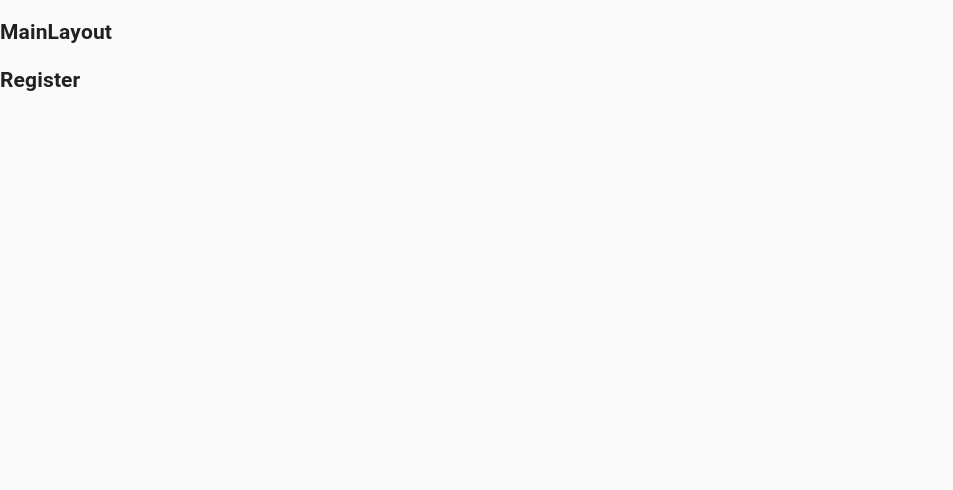
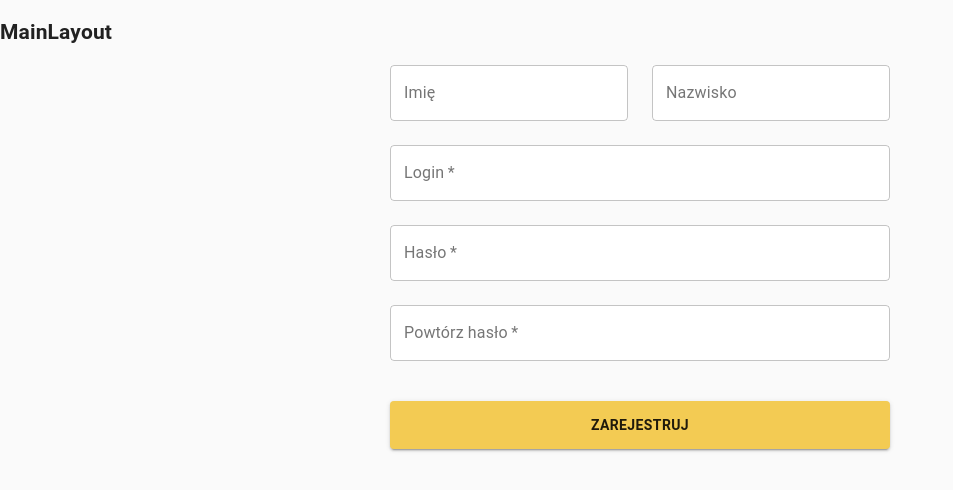
Before and after one commit to agnieszka-f/rental-sun-equipment, a React (Create React App) app: page /register in a window 1280 px wide. Shown: the top 490 px of the page, without its empty margins (0-953 px from the left). Built offline with nearby package versions, Linux system fonts and the light colour scheme.

Commit message:
add Register and Login component

```diff
--- a/src/App.js
+++ b/src/App.js
@@ -19,7 +19,7 @@ import { NotFound } from './components/views/NotFound/NotFound';
 
 const theme = createMuiTheme({
   palette: {
-    primary: { main: '#2B4C6F' },
+    primary: { main: 'rgb(243 203 83)' },
   },
 });
 
--- a/src/components/views/Login/Login.js
+++ b/src/components/views/Login/Login.js
@@ -1,19 +1,40 @@
 import React from 'react';
 import PropTypes from 'prop-types';
-
-import clsx from 'clsx';
-
+import Grid from '@material-ui/core/Grid';
+import Button from '@material-ui/core/Button';
+import {useStyles, StyledTextField} from '../Register/Register.theme.js';
 // import { connect } from 'react-redux';
 // import { reduxSelector, reduxActionCreator } from '../../../redux/exampleRedux.js';
 
-import styles from './Login.module.scss';
+const Component = ({className, children}) => {
 
-const Component = ({className, children}) => (
-  <div className={clsx(className, styles.root)}>
-    <h2>Login</h2>
-    {children}
-  </div>
-);
+  const classes = useStyles();
+  const [fields, setFields] = React.useState({});
+
+  const fieldChange = function(e){
+    setFields({...fields, [e.target.id]: e.target.value});
+  };
+  const handleSubmit = () => {
+    console.log('click buttom submit');
+  };
+  return(
+    <div className={classes.root}>
+      <form onSubmit={()=>handleSubmit()}>
+        <Grid container spacing={3}>
+          <Grid item xs={12}>
+            <StyledTextField  onChange={(e) => fieldChange(e)} id="login" label="Login" variant="outlined" required fullWidth/>
+          </Grid>
+          <Grid item xs={12}>
+            <StyledTextField  onChange={(e) => fieldChange(e)} id="password" label="Hasło" variant="outlined" required fullWidth type="password"/>
+          </Grid>
+          <Grid item container xs={12} >
+            <Button className={classes.buttonSubmit} variant="contained" color="primary" type='submit' fullWidth>Zaloguj</Button>
+          </Grid>
+        </Grid>
+      </form>
+    </div>
+  );
+};
 
 Component.propTypes = {
   children: PropTypes.node,
@@ -32,6 +53,6 @@ Component.propTypes = {
 
 export {
   Component as Login,
-  // Container as Login,
+  // Container as Register,
   Component as LoginComponent,
 };
--- a/src/components/views/Login/Login.module.scss
+++ /dev/null
@@ -1,4 +0,0 @@
-@import '../../../styles/settings.scss';
-
-// .root {
-// }
--- a/src/components/views/Register/Register.js
+++ b/src/components/views/Register/Register.js
@@ -1,19 +1,51 @@
 import React from 'react';
 import PropTypes from 'prop-types';
-
-import clsx from 'clsx';
-
+import Grid from '@material-ui/core/Grid';
+import Button from '@material-ui/core/Button';
+import {useStyles, StyledTextField} from './Register.theme.js';
 // import { connect } from 'react-redux';
 // import { reduxSelector, reduxActionCreator } from '../../../redux/exampleRedux.js';
 
-import styles from './Register.module.scss';
 
-const Component = ({className, children}) => (
-  <div className={clsx(className, styles.root)}>
-    <h2>Register</h2>
-    {children}
-  </div>
-);
+
+const Component = ({className, children}) => {
+
+  const classes = useStyles();
+  const [fields, setFields] = React.useState({});
+
+  const fieldChange = function(e){
+    setFields({...fields, [e.target.id]: e.target.value});
+  };
+  const handleSubmit = () => {
+    console.log('click buttom submit');
+  };
+  return(
+    <div className={classes.root}>
+      <form onSubmit={()=>handleSubmit()}>
+        <Grid container spacing={3}>
+          <Grid item xs={12} sm={6}>
+            <StyledTextField onChange={(e) => fieldChange(e)} id="firstName" label="Imię" variant="outlined" fullWidth />
+          </Grid>
+          <Grid item xs={12} sm={6}>
+            <StyledTextField  onChange={(e) => fieldChange(e)} id="lastName" label="Nazwisko" variant="outlined"  fullWidth/>
+          </Grid>
+          <Grid item xs={12}>
+            <StyledTextField  onChange={(e) => fieldChange(e)} id="login" label="Login" variant="outlined" required fullWidth/>
+          </Grid>
+          <Grid item xs={12}>
+            <StyledTextField  onChange={(e) => fieldChange(e)} id="password" label="Hasło" variant="outlined" required fullWidth type="password"/>
+          </Grid>
+          <Grid item xs={12}>
+            <StyledTextField  onChange={(e) => fieldChange(e)} id="password2" label="Powtórz hasło" variant="outlined" required fullWidth type="password"/>
+          </Grid>
+          <Grid item container xs={12} >
+            <Button className={classes.buttonSubmit} variant="contained" color="primary" type='submit' fullWidth>Zarejestruj</Button>
+          </Grid>
+        </Grid>
+      </form>
+    </div>
+  );
+};
 
 Component.propTypes = {
   children: PropTypes.node,
--- a/src/components/views/Register/Register.module.scss
+++ /dev/null
@@ -1,4 +0,0 @@
-@import '../../../styles/settings.scss';
-
-// .root {
-// }
--- /dev/null
+++ b/src/components/views/Register/Register.theme.js
@@ -0,0 +1,36 @@
+/* eslint-disable linebreak-style */
+
+import { makeStyles, withStyles} from '@material-ui/core/styles';
+import TextField from '@material-ui/core/TextField';
+
+export const useStyles = makeStyles((theme) => ({
+  root:{
+    maxWidth: 500,
+    margin: '0 auto',
+    [theme.breakpoints.down('md')]: {
+      maxWidth: '80%',
+    },
+    [theme.breakpoints.down('sm')]: {
+      maxWidth: '95%',
+    },
+  },
+  buttonSubmit:{
+    padding: theme.spacing(1.5),
+    fontWeight: 600,
+    marginTop: theme.spacing(2),
+    transition: 'all 1s',
+    '&:hover':{
+      background: 'yellow',
+    },
+  },
+}));
+
+export const StyledTextField = withStyles((theme) => ({
+  root: {
+    '& .MuiOutlinedInput-root': {
+      '& input': {
+        backgroundColor: theme.palette.background.paper,
+      },
+    },
+  },
+}))(TextField);
```
